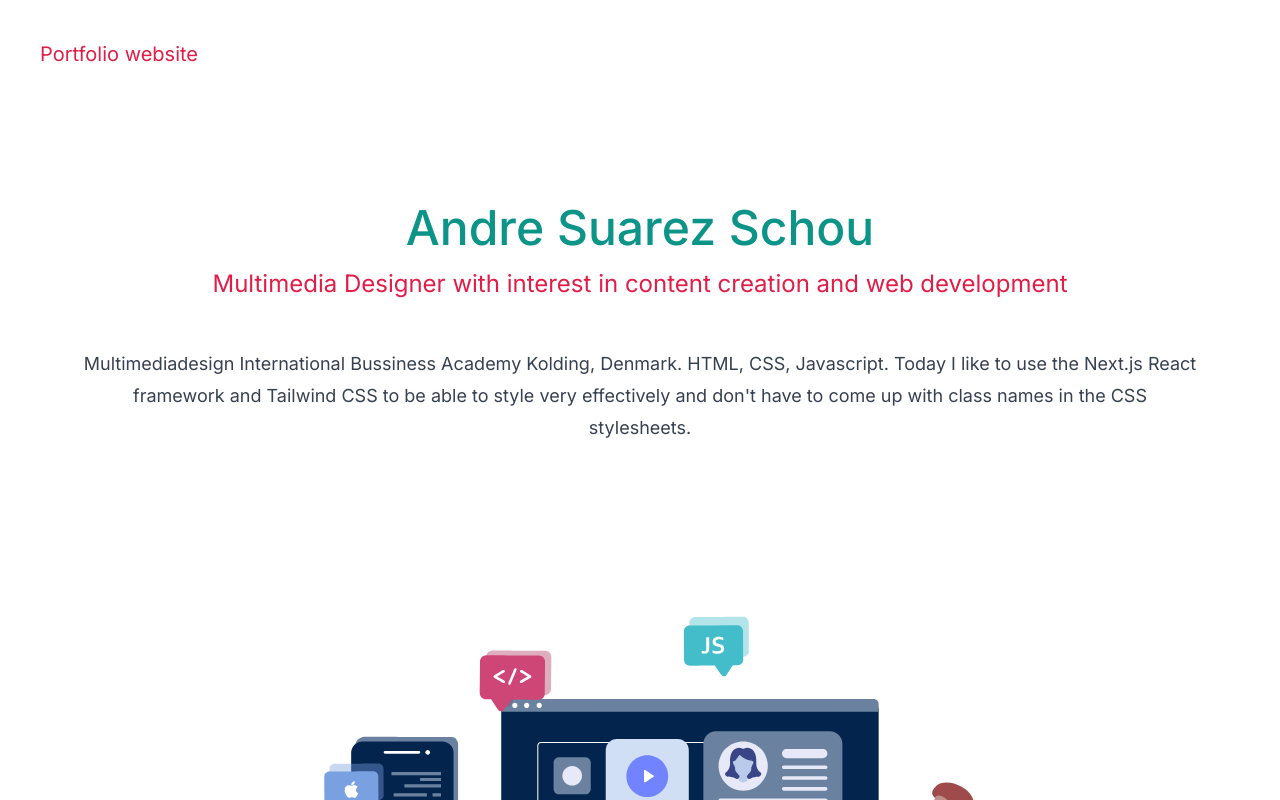
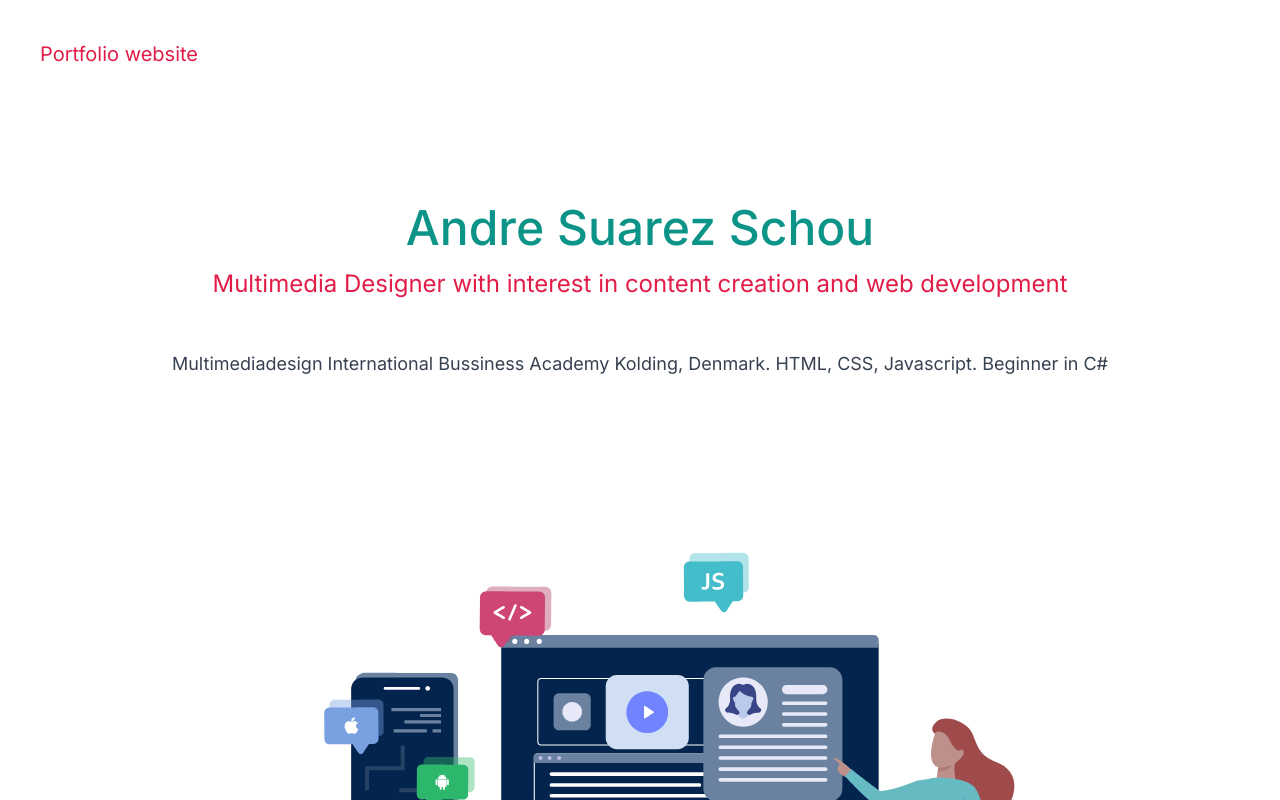
Before and after one commit to andresuarezschou/my-website-project, a Next.js app: page / in a window 1280 px wide. Shown: the top 800 px of the page. Built offline with nearby package versions, Linux system fonts and the light colour scheme.

Commit message:
Update page.tsx
updated text

```diff
--- a/app/page.tsx
+++ b/app/page.tsx
@@ -18,8 +18,7 @@ export default function Home() {
           <p className="text-lg py-10 leading-8 text-gray-700">
 
             Multimediadesign International Bussiness Academy Kolding, Denmark.
-            HTML, CSS, Javascript.
-            Today I like to use the Next.js React framework and Tailwind CSS to be able to style very effectively and don't have to come up with class names in the CSS stylesheets.
+            HTML, CSS, Javascript. Beginner in C#
 
           </p>
           <div className="flex justify-center">
```
